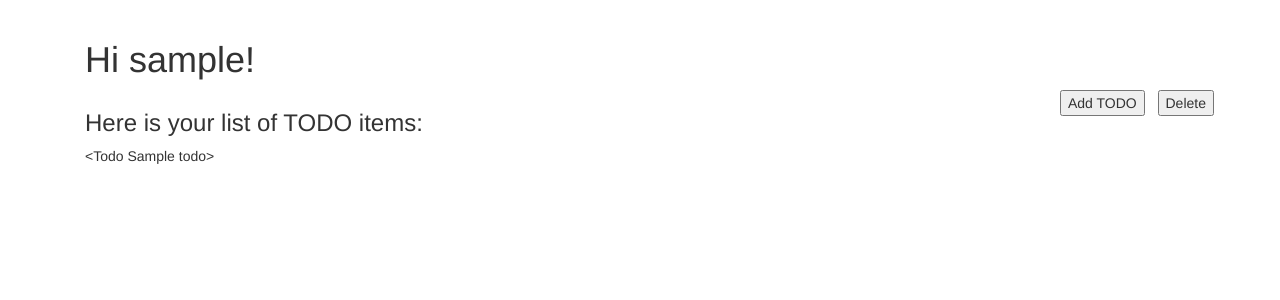
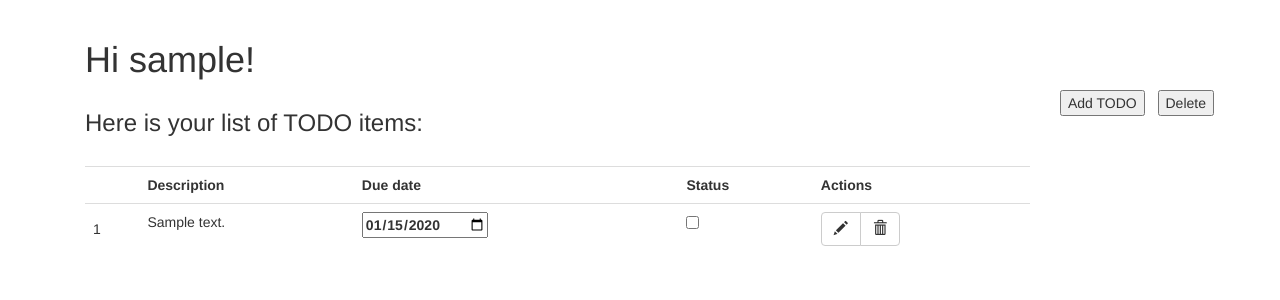
Before and after one commit to Mabelal/TwoFish, a Flask app: page /home/ in a window 1280 px wide. Shown: the part 52-352 px from the top of the page. Run offline with Flask 2, Linux system fonts and the light colour scheme; a user stored in the database is signed in; tables that the repository leaves empty hold one stand-in row (values such as "Sample post"); some libraries are stand-ins or nearby versions.

Commit message:
Add todos table

```diff
--- a/src/database/models.py
+++ b/src/database/models.py
@@ -27,11 +27,10 @@ class User(UserMixin, db.Model):
 
 class Todo(db.Model):
     id = db.Column(db.Integer, primary_key=True)
-    title = db.Column(db.String(64))
     body = db.Column(db.String(150))
     due_date = db.Column(db.Date, index=True)
     is_complete = db.Column(db.Boolean)
     user_id = db.Column(db.Integer, db.ForeignKey("user.id"))
 
     def __repr__(self):
-        return "<Todo {}>".format(self.title)
+        return "<Todo {}>".format(self.body)
--- a/src/templates/home_form.html
+++ b/src/templates/home_form.html
@@ -7,9 +7,19 @@
             <div class="col-md-10">
                 {% if todos|length > 0 %}
                     <h3>Here is your list of TODO items:</h3>
-                    {% for todo in todos %}
-                         {{ todo }}
-                    {% endfor %}
+                    <br/>
+                    <table class="table table-hover">
+                        <tr>
+                            <th></th>
+                            <th>Description</th>
+                            <th>Due date</th>
+                            <th>Status</th>
+                            <th>Actions</th>
+                        </tr>
+                        {% for todo in todos %}
+                             {% include "todo.html" %}
+                        {% endfor %}
+                    </table>
                 {% else %}
                     <h3>You don't have any TODO item at the moment.</h3>
                 {% endif %}
--- /dev/null
+++ b/src/templates/todo.html
@@ -0,0 +1,26 @@
+<tr>
+    <td>
+        <h5>{{ todo.id }}</h5>
+    </td>
+   <td>
+        <span>{{ todo.body }}</span>
+   </td>
+    <td>
+        <label>
+            <input type="date" id="{{ todo.id }}" value="{{ todo.due_date }}">
+        </label>
+    </td>
+    <td>
+        {{ form.is_complete() }}
+    </td>
+    <td>
+        <div class="btn-group" role="group">
+            <button type="button" class="btn btn-default">
+                <span class="glyphicon glyphicon-pencil" aria-hidden="true"></span>
+            </button>
+            <button type="button" class="btn btn-default">
+                <span class="glyphicon glyphicon-trash" aria-hidden="true"></span>
+            </button>
+        </div>
+    </td>
+</tr>
--- a/src/todos/todos_service.py
+++ b/src/todos/todos_service.py
@@ -1,5 +1,6 @@
 from flask_login import current_user
 from src.database.models import db, Todo
+import datetime
 
 
 def get_todos():
@@ -7,13 +8,19 @@ def get_todos():
 
 
 def add_todo():
-    todo = Todo(title="My first TODO", body="...", author=current_user)
+    date = datetime.date.today()
+    todo = Todo(body="My first TODO is to do this and that and that",
+                is_complete=False,
+                due_date=date,
+                author=current_user)
     db.session.add(todo)
     db.session.commit()
 
 
 def delete_all():
     todos = current_user.todos.all()
-    for t in todos:
-        db.session.delete(t)
+    # for t in todos:
+    #     db.session.delete(t)
+    if len(todos) > 0:
+        db.session.delete(todos[-1])
     db.session.commit()
--- a/src/todos/todos_view.py
+++ b/src/todos/todos_view.py
@@ -1,7 +1,9 @@
 from flask_wtf import FlaskForm
-from wtforms import SubmitField
+from wtforms import BooleanField, DateTimeField, SubmitField
 
 
 class TodoForm(FlaskForm):
     add_btn = SubmitField("Add TODO")
     delete_btn = SubmitField("Delete")
+    is_complete = BooleanField()
+    due_date = DateTimeField()
```
Also changed, not shown: 1 other file.
